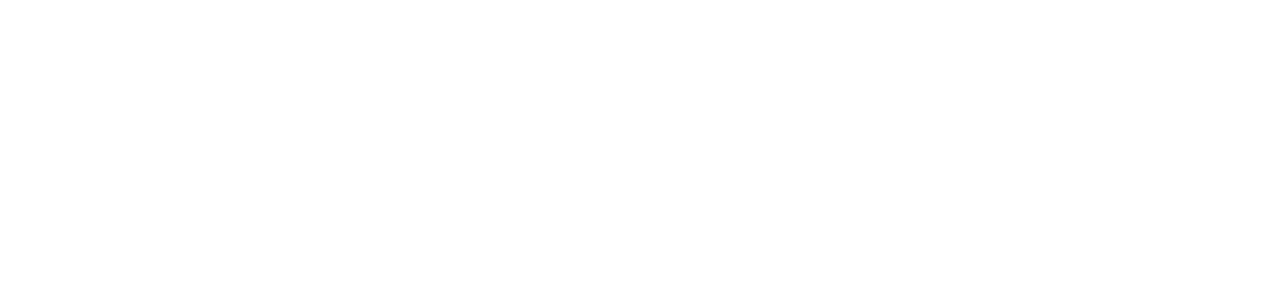
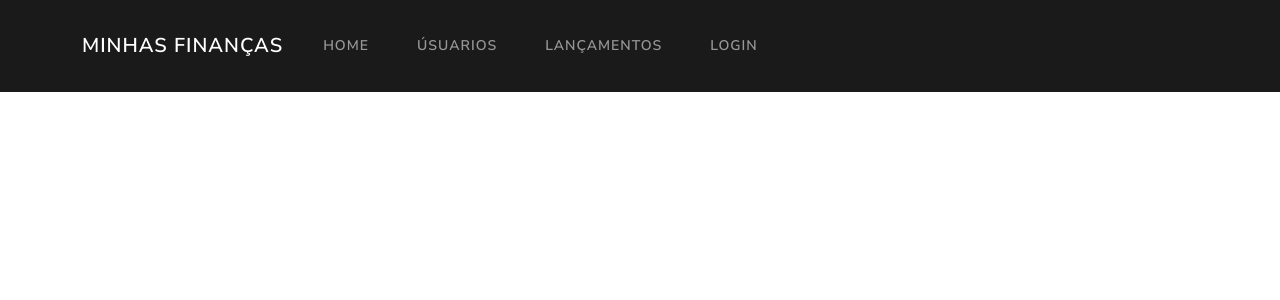
Before and after one commit to victorneves99/MinhasFinancas, a React (Create React App) app in the folder minhas-financas-app/: page /#/ in a window 1280 px wide. Shown: the top 300 px of the page. Built offline with nearby package versions, Linux system fonts and the light colour scheme.

Commit message:
adicionando as Rotas no Navbar

```diff
--- /dev/null
+++ b/minhas-financas-app/src/components/NavBar.js
@@ -0,0 +1,35 @@
+import React from "react";
+import NavBarItem from "./NavBarItem";
+
+export default function NavBar() {
+  return (
+    <div>
+      <div className="navbar navbar-expand-lg fixed-top navbar-dark bg-primary">
+        <div className="container">
+          <a href="https://bootswatch.com/" className="navbar-brand">
+            Minhas Finanças
+          </a>
+          <button
+            className="navbar-toggler"
+            type="button"
+            data-toggle="collapse"
+            data-target="#navbarResponsive"
+            aria-controls="navbarResponsive"
+            aria-expanded="false"
+            aria-label="Toggle navigation"
+          >
+            <span className="navbar-toggler-icon"></span>
+          </button>
+          <div className="collapse navbar-collapse" id="navbarResponsive">
+            <ul className="navbar-nav">
+              <NavBarItem href="#/" label="Home" />
+              <NavBarItem href="#/cadastro-usuarios" label="Úsuarios" />
+              <NavBarItem href="#/" label="Lançamentos" />
+              <NavBarItem href="#/login" label="Login" />
+            </ul>
+          </div>
+        </div>
+      </div>
+    </div>
+  );
+}
--- /dev/null
+++ b/minhas-financas-app/src/components/NavBarItem.js
@@ -0,0 +1,13 @@
+import React from "react";
+
+export default function NavBarItem(props) {
+  return (
+    <div>
+      <li className="nav-item">
+        <a className="nav-link" href={props.href}>
+          {props.label}
+        </a>
+      </li>
+    </div>
+  );
+}
--- a/minhas-financas-app/src/main/App.js
+++ b/minhas-financas-app/src/main/App.js
@@ -4,12 +4,17 @@
 import "../custom.css";
 import Rotas from "./rotas";
 import CadastroUsuario from "../views/cadastroUsuario";
+import NavBar from "../components/NavBar";
+
 export default class App extends Component {
   render() {
     return (
-      <div>
-        <Rotas />
-      </div>
+      <>
+        <NavBar />
+        <div className="container">
+          <Rotas />
+        </div>
+      </>
     );
   }
 }
--- a/minhas-financas-app/src/views/cadastroUsuario.js
+++ b/minhas-financas-app/src/views/cadastroUsuario.js
@@ -17,7 +17,6 @@
   render() {
     return (
       <div>
-        <div className="container">
         <Card title="Cadastro de Usuarios">
           <div className="row">
             <div className="col-lg-12">
@@ -70,7 +69,6 @@
           </div>
         </Card>
       </div>
-      </div>
     );
   }
 }
--- a/minhas-financas-app/src/views/login.js
+++ b/minhas-financas-app/src/views/login.js
@@ -14,7 +14,6 @@
 
   render() {
     return (
-      <div className="container">
       <div className="row">
         <div className="col-md-6" style={{ position: "relative", left: "300px" }}>
           <div className="bs-docs-section">
@@ -57,7 +56,6 @@
           </div>
         </div>
       </div>
-      </div>
     );
   }
 }
```
Lines whose indentation alone changed are shown as unchanged.
